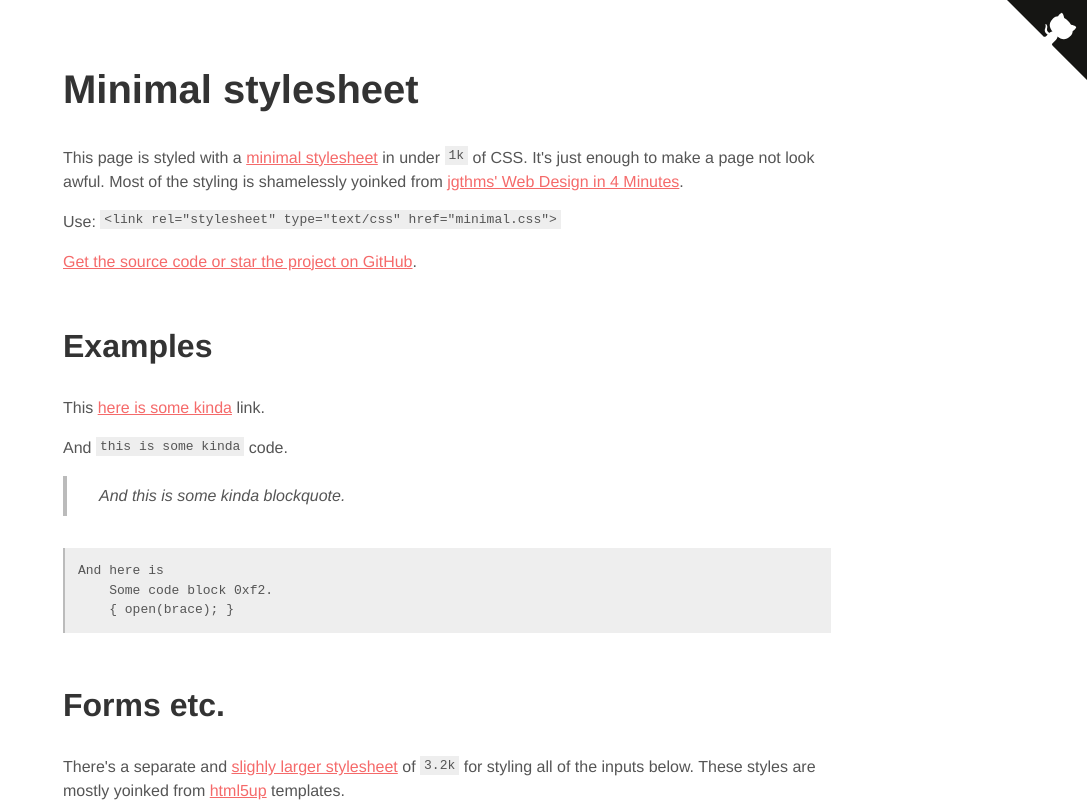
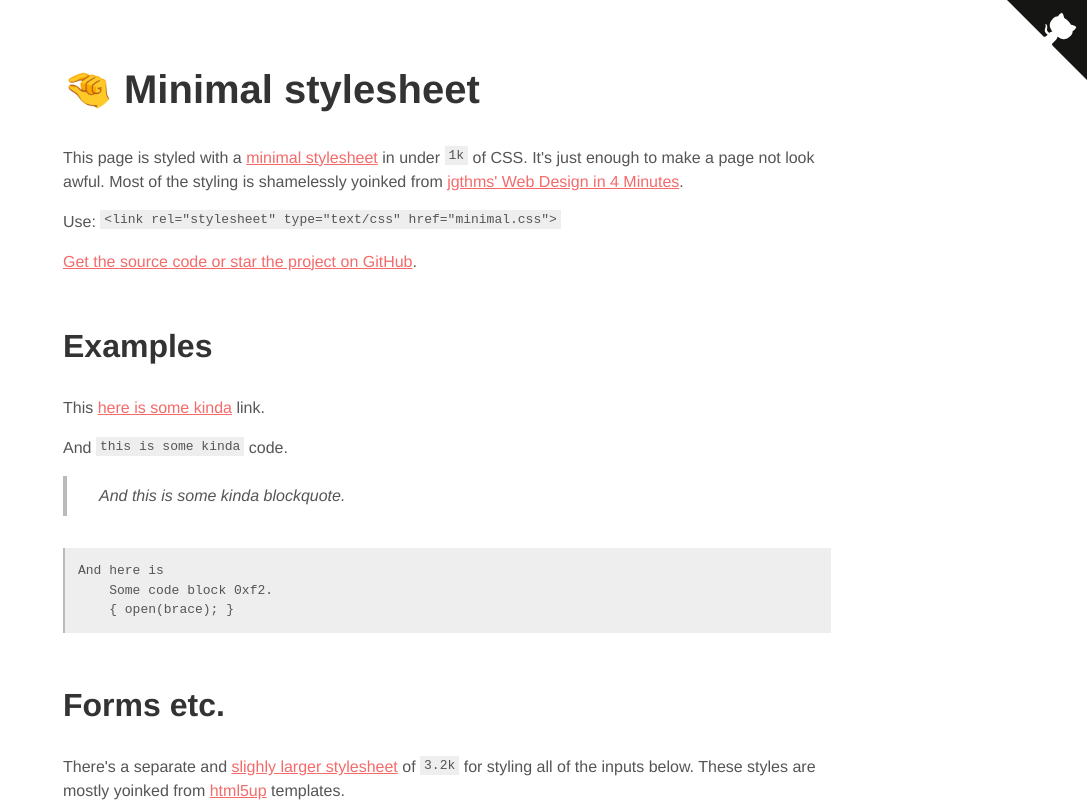
Before and after one commit to chr15m/minimal-stylesheet, a website: page index.html in a window 1280 px wide. Shown: the top 806 px of the page, without its empty margins (193-1280 px from the left). Drawn offline with Linux system fonts and the light colour scheme.

Commit message:
Pinch fingers emoji.

```diff
--- a/index.html
+++ b/index.html
@@ -15,7 +15,7 @@
     <link rel="icon" href="icon.png">
   </head>
   <body>
-    <h1>Minimal stylesheet</h1>
+    <h1>🤏 Minimal stylesheet</h1>
     <p>This page is styled with a <a href="minimal.css">minimal stylesheet</a> in under <code>1k</code> of CSS.
        It's just enough to make a page not look awful.
        Most of the styling is shamelessly yoinked from
```
